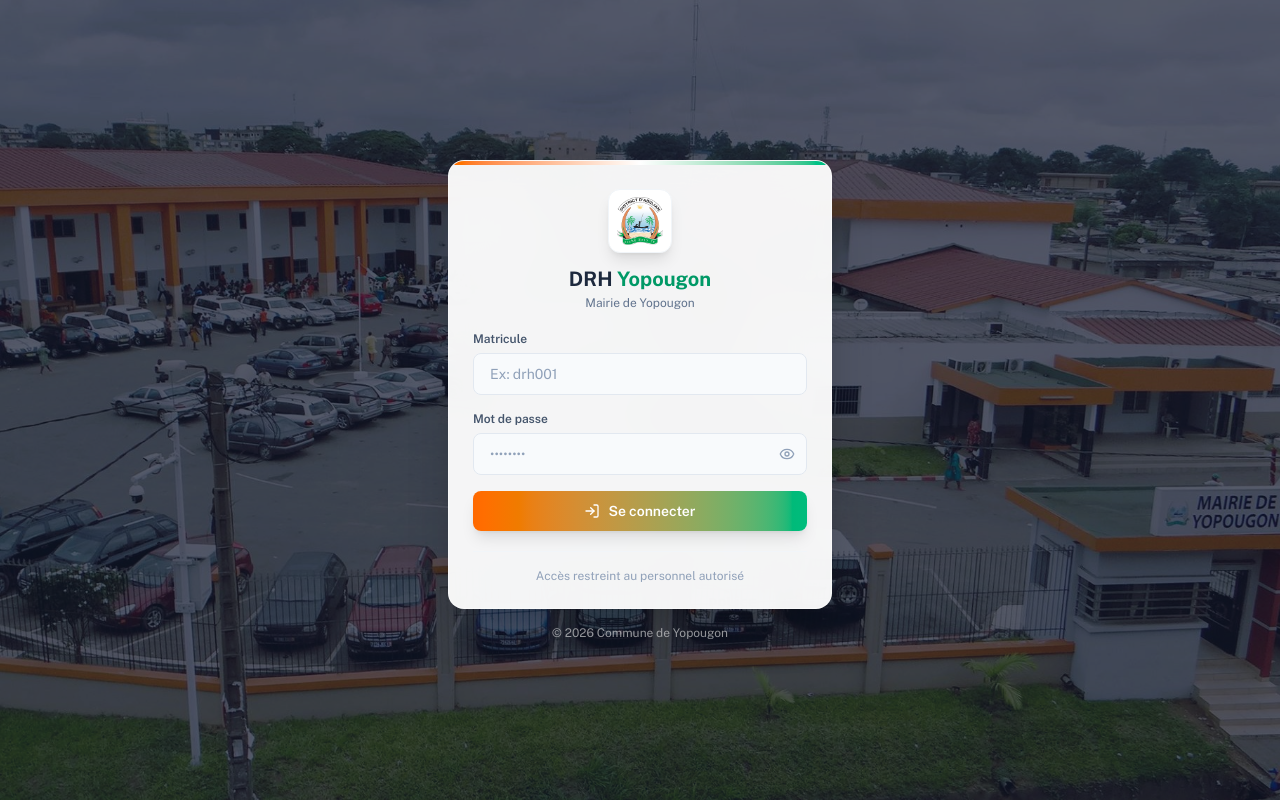
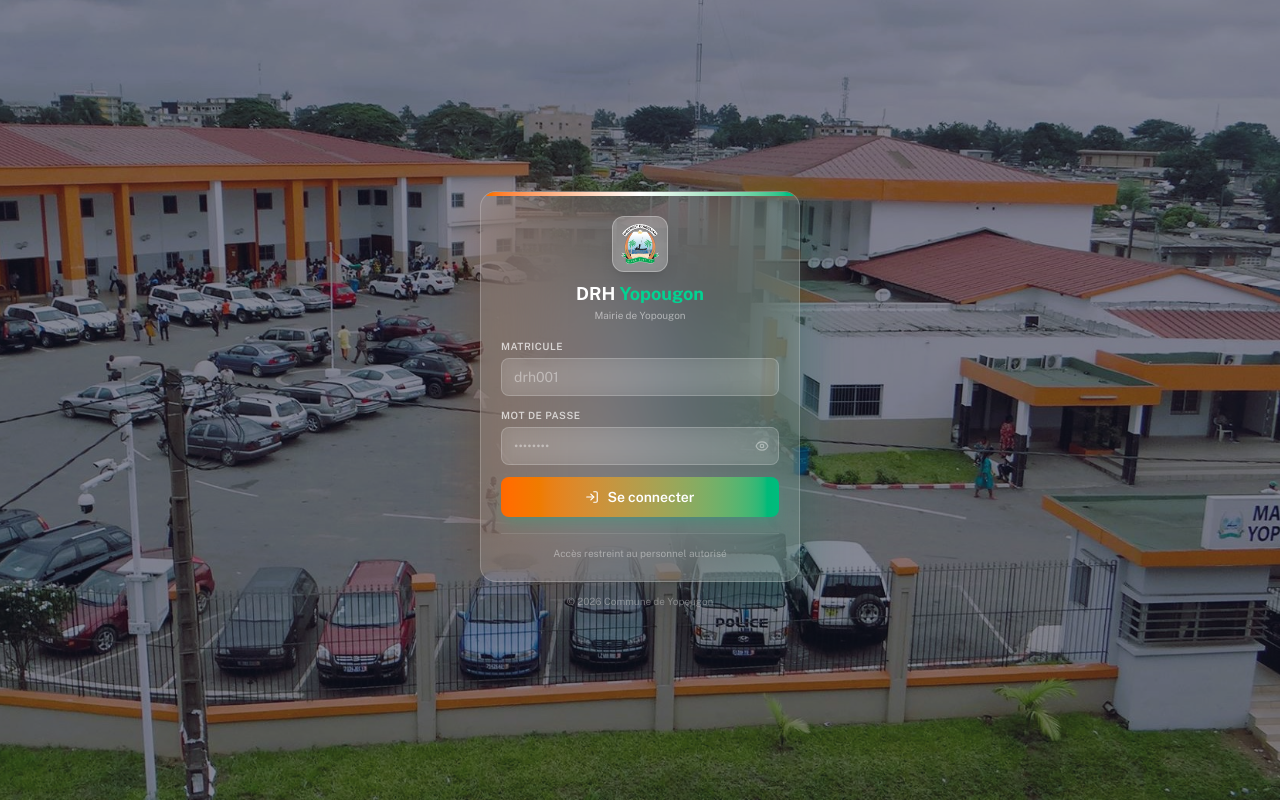
Before and after one commit to Armandodino/drh, a React (Vite) app: page /login in a window 1280 px wide. Built offline with nearby package versions, Linux system fonts and the light colour scheme.

Commit message:
🔧 Correction connexion DB + formulaire login effet glace
- Conversion correcte ? → $1, $2 pour PostgreSQL
- Formulaire login avec effet glassmorphism
- Textes blancs sur fond transparent avec blur
- Design compact et élégant

```diff
--- a/src/pages/Login.tsx
+++ b/src/pages/Login.tsx
@@ -39,65 +39,69 @@
 
   return (
     <div className="min-h-screen flex items-center justify-center w-full relative overflow-hidden">
-      {/* Background */}
+      {/* Background Image */}
       <div className="absolute inset-0">
         <img
           src="/login-bg.png"
           alt="Background"
-          className="w-full h-full object-cover"
+          className="w-full h-full object-cover scale-110"
         />
-        <div className="absolute inset-0 bg-slate-900/70" />
+        <div className="absolute inset-0 bg-slate-900/50" />
       </div>
 
-      {/* Login Card */}
+      {/* Glass Card */}
       <motion.div
-        initial={{ opacity: 0, y: 20 }}
-        animate={{ opacity: 1, y: 0 }}
-        transition={{ duration: 0.5 }}
-        className="relative z-10 w-full max-w-sm mx-4"
+        initial={{ opacity: 0, y: 20, scale: 0.98 }}
+        animate={{ opacity: 1, y: 0, scale: 1 }}
+        transition={{ duration: 0.4 }}
+        className="relative z-10 w-full max-w-xs mx-4"
       >
-        {/* Glass effect container */}
-        <div className="bg-white/95 backdrop-blur-xl rounded-2xl shadow-2xl border border-white/50 overflow-hidden">
-          {/* Top accent bar */}
+        {/* Glass Container */}
+        <div className="relative">
+          {/* Glow behind */}
+          <div className="absolute -inset-1 bg-gradient-to-r from-orange-500/20 via-white/10 to-emerald-500/20 rounded-2xl blur-xl" />
+
+          {/* Main glass card */}
+          <div className="relative bg-white/10 backdrop-blur-2xl rounded-2xl border border-white/20 shadow-2xl overflow-hidden">
+            {/* Top accent */}
             <div className="h-1 bg-gradient-to-r from-orange-500 via-white to-emerald-500" />
 
-          {/* Content */}
-          <div className="p-6">
+            <div className="p-5">
               {/* Logo */}
-            <div className="flex flex-col items-center mb-5">
-              <div className="w-16 h-16 bg-white rounded-xl shadow-lg flex items-center justify-center mb-3 border border-slate-100">
+              <div className="flex flex-col items-center mb-4">
+                <div className="w-14 h-14 bg-white/20 backdrop-blur rounded-xl flex items-center justify-center mb-2 border border-white/30 shadow-lg">
                   <img
                     src="/logo.png"
                     alt="Logo"
-                  className="w-12 h-12 object-contain"
+                    className="w-10 h-10 object-contain"
                   />
                 </div>
-              <h1 className="text-xl font-bold text-slate-800">
-                DRH <span className="text-emerald-600">Yopougon</span>
+                <h1 className="text-lg font-bold text-white">
+                  DRH <span className="text-emerald-400">Yopougon</span>
                 </h1>
-              <p className="text-slate-500 text-xs mt-0.5">Mairie de Yopougon</p>
+                <p className="text-white/50 text-[10px]">Mairie de Yopougon</p>
               </div>
 
               {/* Form */}
-            <form onSubmit={handleSubmit} className="space-y-4">
+              <form onSubmit={handleSubmit} className="space-y-3">
                 {/* Matricule */}
                 <div>
-                <label className="block text-xs font-semibold text-slate-600 mb-1.5">
+                  <label className="block text-[10px] font-semibold text-white/70 mb-1 uppercase tracking-wider">
                     Matricule
                   </label>
                   <input
                     type="text"
                     value={id}
                     onChange={(e) => setId(e.target.value)}
-                  className="w-full bg-slate-50 border border-slate-200 rounded-lg px-4 py-2.5 text-slate-800 placeholder-slate-400 focus:outline-none focus:ring-2 focus:ring-emerald-500 focus:border-transparent transition-all text-sm"
-                  placeholder="Ex: drh001"
+                    className="w-full bg-white/10 backdrop-blur border border-white/20 rounded-lg px-3 py-2 text-white placeholder-white/40 focus:outline-none focus:border-white/40 focus:bg-white/15 transition-all text-sm"
+                    placeholder="drh001"
                     required
                   />
                 </div>
 
                 {/* Password */}
                 <div>
-                <label className="block text-xs font-semibold text-slate-600 mb-1.5">
+                  <label className="block text-[10px] font-semibold text-white/70 mb-1 uppercase tracking-wider">
                     Mot de passe
                   </label>
                   <div className="relative">
@@ -105,25 +109,25 @@
                       type={showPassword ? "text" : "password"}
                       value={password}
                       onChange={(e) => setPassword(e.target.value)}
-                    className="w-full bg-slate-50 border border-slate-200 rounded-lg px-4 py-2.5 pr-10 text-slate-800 placeholder-slate-400 focus:outline-none focus:ring-2 focus:ring-emerald-500 focus:border-transparent transition-all text-sm"
+                      className="w-full bg-white/10 backdrop-blur border border-white/20 rounded-lg px-3 py-2 pr-9 text-white placeholder-white/40 focus:outline-none focus:border-white/40 focus:bg-white/15 transition-all text-sm"
                       placeholder="••••••••"
                       required
                     />
                     <button
                       type="button"
                       onClick={() => setShowPassword(!showPassword)}
-                    className="absolute right-3 top-1/2 -translate-y-1/2 text-slate-400 hover:text-slate-600 transition-colors"
+                      className="absolute right-2.5 top-1/2 -translate-y-1/2 text-white/40 hover:text-white/70 transition-colors"
                     >
-                    {showPassword ? <EyeOff size={16} /> : <Eye size={16} />}
+                      {showPassword ? <EyeOff size={14} /> : <Eye size={14} />}
                     </button>
                   </div>
                 </div>
 
-              {/* Submit Button */}
+                {/* Submit */}
                 <button
                   type="submit"
                   disabled={loading}
-                className="w-full py-2.5 mt-2 bg-gradient-to-r from-orange-500 to-emerald-500 text-white rounded-lg font-semibold text-sm flex items-center justify-center gap-2 hover:opacity-90 transition-all disabled:opacity-60 shadow-lg"
+                  className="w-full py-2.5 mt-3 bg-gradient-to-r from-orange-500 to-emerald-500 text-white rounded-lg font-semibold text-sm flex items-center justify-center gap-2 hover:opacity-90 transition-all disabled:opacity-50 shadow-lg shadow-emerald-500/20"
                 >
                   {loading ? (
                     <>
@@ -135,7 +139,7 @@
                     </>
                   ) : (
                     <>
-                    <LogIn size={16} />
+                      <LogIn size={14} />
                       Se connecter
                     </>
                   )}
@@ -143,16 +147,17 @@
               </form>
 
               {/* Footer */}
-            <div className="mt-5 pt-4 border-t border-slate-100 text-center">
-              <p className="text-slate-400 text-xs">
+              <div className="mt-4 pt-3 border-t border-white/10 text-center">
+                <p className="text-white/40 text-[10px]">
                   Accès restreint au personnel autorisé
                 </p>
               </div>
             </div>
           </div>
+        </div>
 
         {/* Copyright */}
-        <p className="text-center text-white/60 text-xs mt-4">
+        <p className="text-center text-white/40 text-[10px] mt-3">
           © {new Date().getFullYear()} Commune de Yopougon
         </p>
       </motion.div>
```
Also changed, not shown: 2 other files (tests, documents, lock files or other folders). Lines whose indentation alone changed are shown as unchanged.
